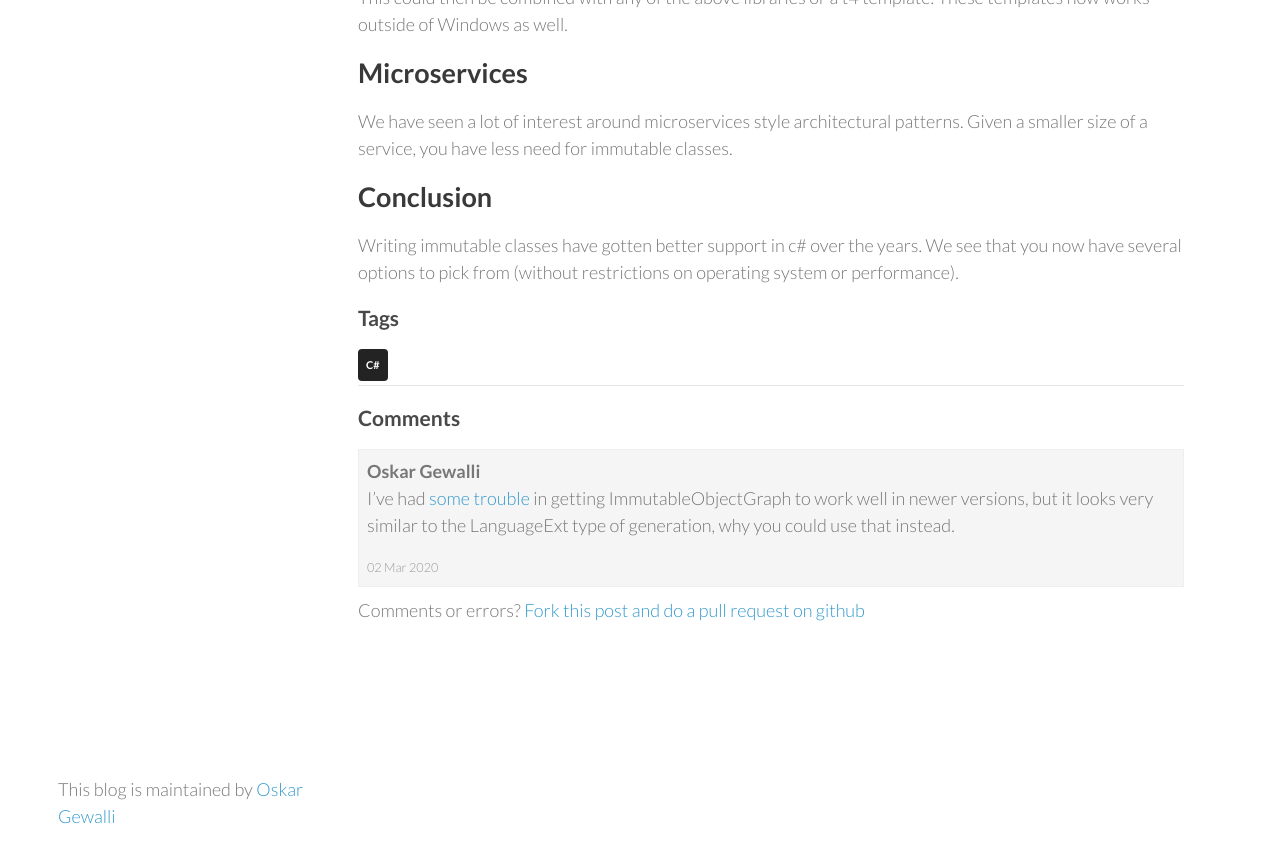
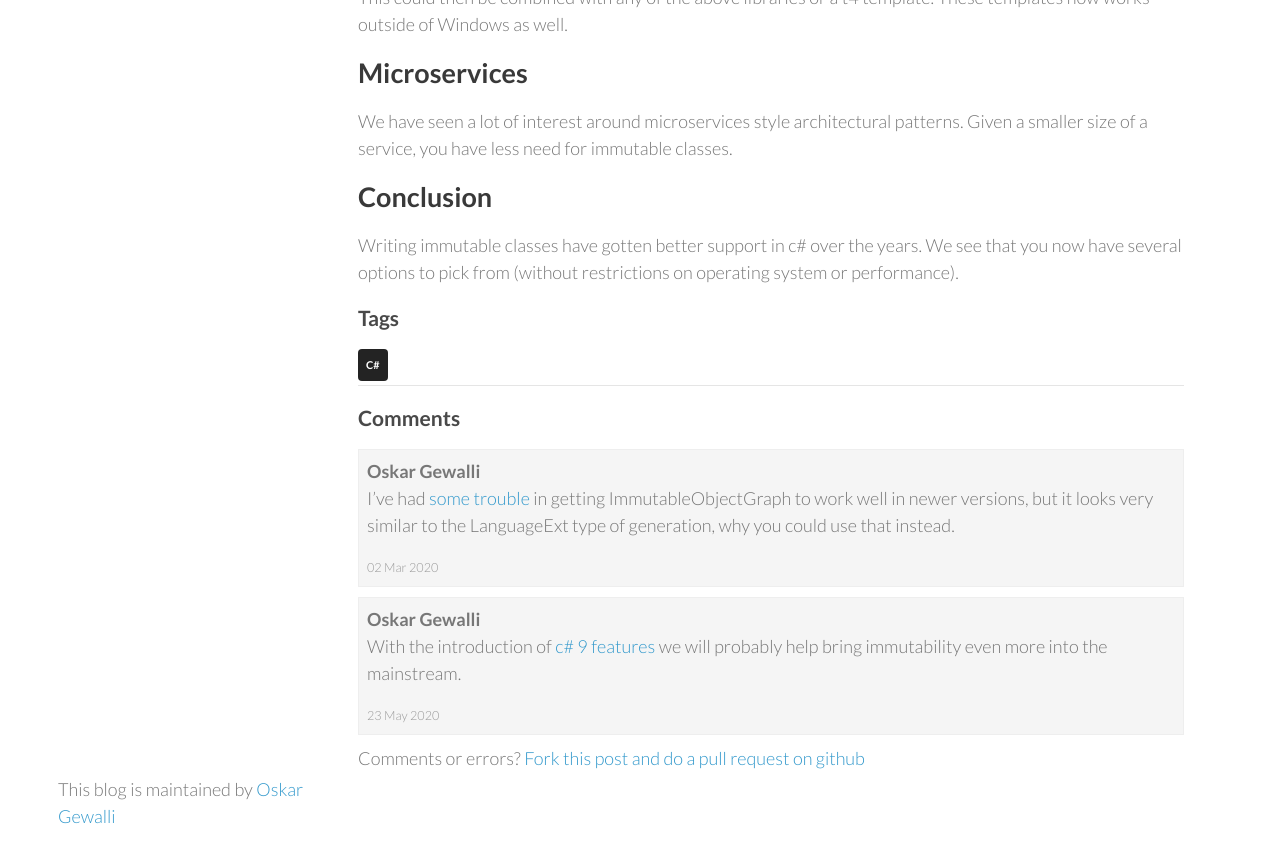
Before and after one commit to wallymathieu/assertfail, a Jekyll site: the page built from _posts/2020-01-26-Immutable-classes-in-csharp.md, in a window 1280 px wide and 900 px high, scrolled down 3509 px. Shown: the top 863 px of the window. Built offline with Jekyll 4.4.1, drawn with Linux system fonts in a browser that asks for light colours; nearby versions of some CDN libraries.

Commit message:
c# 9 should change things

```diff
--- a/_posts/2020-01-26-Immutable-classes-in-csharp.md
+++ b/_posts/2020-01-26-Immutable-classes-in-csharp.md
@@ -7,6 +7,9 @@ comments:
   - author: Oskar Gewalli
     content: I've had [some trouble](https://github.com/wallymathieu/ImmutableObjectGraph-studies/pull/4) in getting ImmutableObjectGraph to work well in newer versions, but it looks very similar to the LanguageExt type of generation, why you could use that instead.
     date: 2020-03-02T11:57:35+01:00
+  - author: Oskar Gewalli
+    content: With the introduction of [c# 9 features](https://devblogs.microsoft.com/dotnet/welcome-to-c-9-0/) we will probably help bring immutability even more into the mainstream.
+    date: 2020-05-23T18:55:05+01:00
 ---
 
 ## Problems
```
